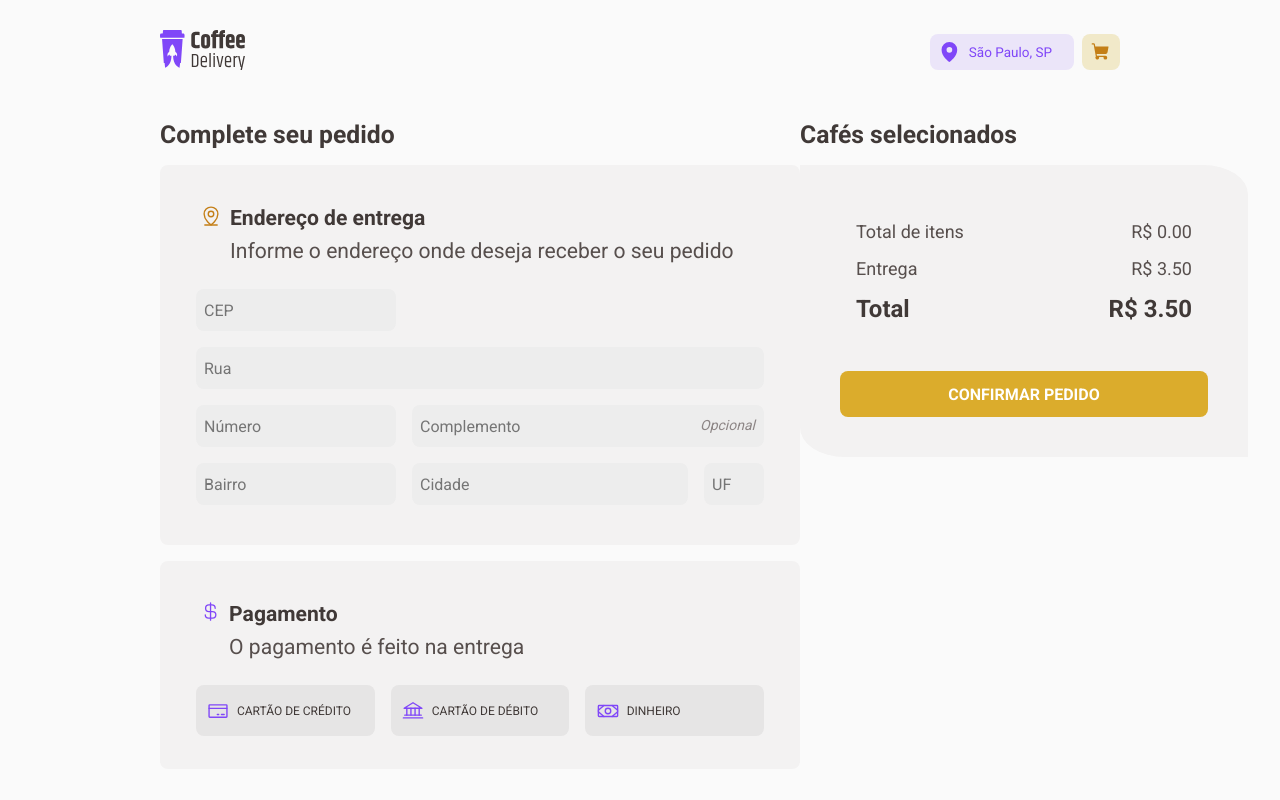
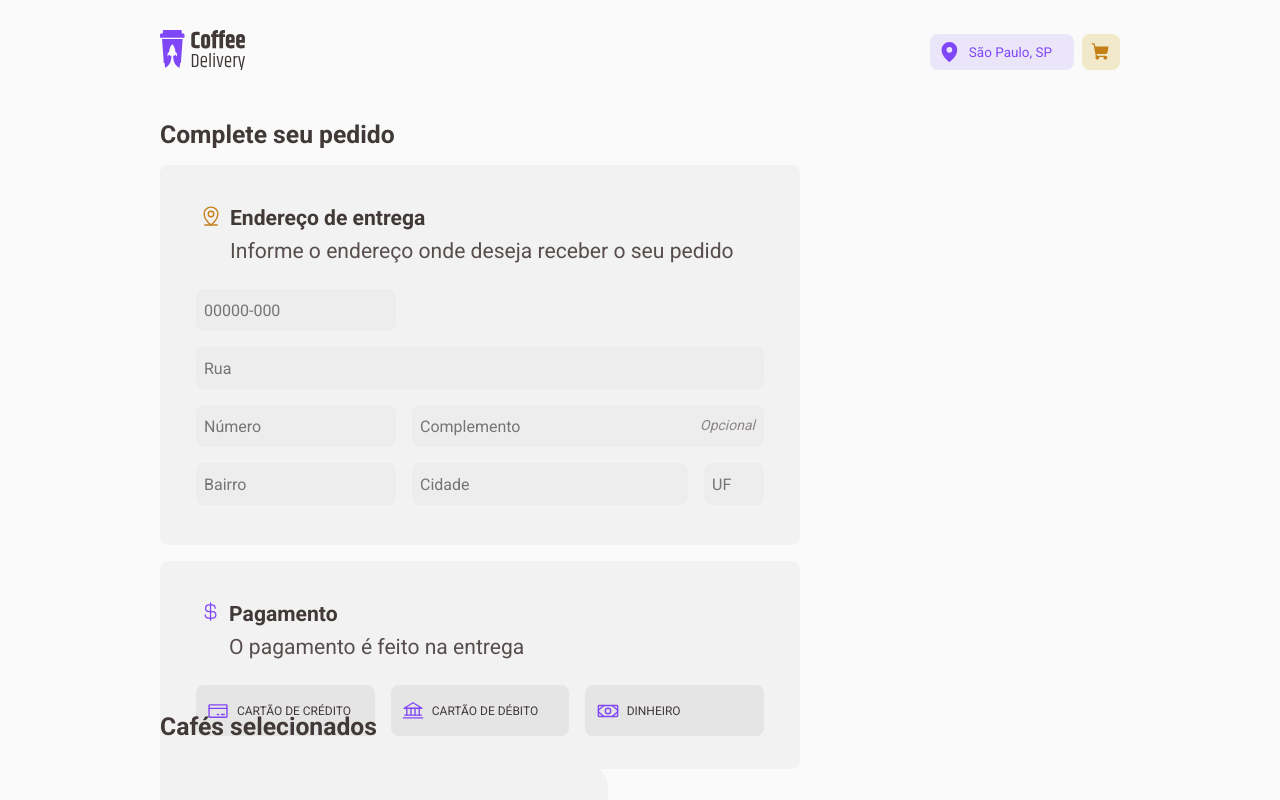
Before and after one commit to chelfonseca/coffee-delivery, a React (Vite) app: page /checkout in a window 1280 px wide. Shown: the top 800 px of the page. Built offline with nearby package versions, Linux system fonts and the light colour scheme.

Commit message:
form test

```diff
--- a/package.json
+++ b/package.json
@@ -10,12 +10,14 @@
     "lint": "eslint src --ext .ts, .tsx"
   },
   "dependencies": {
+    "@hookform/resolvers": "^2.9.10",
     "phosphor-react": "^1.4.1",
     "react": "^18.2.0",
     "react-dom": "^18.2.0",
+    "react-hook-form": "^7.41.2",
     "react-router-dom": "^6.4.3",
-    "styled-components": "^5.3.6"
-
+    "styled-components": "^5.3.6",
+    "zod": "^3.20.2"
   },
   "devDependencies": {
     "@rocketseat/eslint-config": "^1.1.3",
--- a/src/contexts/OrderContext.tsx
+++ b/src/contexts/OrderContext.tsx
@@ -1,4 +1,5 @@
 import { createContext, ReactNode, useState } from 'react'
+import { NewAdreesFormData } from '../pages/Checkout/Components/Order/Components/FormAdress'
 
 import { coffees } from '../products/products'
 
@@ -20,7 +21,8 @@ export interface AdressInfo {
   number: string
   complement?: string
   neighborhood: string
-  stateCode: string
+  city: string
+  state: string
 }
 export interface Order {
   id: string
@@ -39,6 +41,7 @@ export interface OrderContextType {
   total?: number
   updateCart: (idProduct: string, quantity: number) => void
   removeFromCart: (id: string) => void
+  createNewAdress: (data: NewAdreesFormData) => void
   // totalOrder: number
   // deliveryFee: number
 }
@@ -53,7 +56,7 @@ export function OrderContextProvider({ children }: OrderContextProviderProps) {
   const [cart, setCart] = useState<Item[]>([] as Item[])
   // const [temporaryCart, setTemporaryCart] = useState<Item[]>([] as Item[])
   // const [order, setOrder] = useState<Order>({} as Order)
-  // const [adress, setAdress] = useState<AdressInfo>({} as AdressInfo)
+  const [adress, setAdress] = useState<AdressInfo>({} as AdressInfo)
   // const [payment, setPayment] = useState<string>('')
   // const [totalOrder, setTotal] = useState<number>(0)
   // const [deliveryFee, setDeliveryFee] = useState<number>(3.5)
@@ -90,19 +93,9 @@ export function OrderContextProvider({ children }: OrderContextProviderProps) {
     setCart(() => [...itemsUpdated])
   }
 
-  // useEffect(() => {
-  //   setDeliveryFee(3.5)
-  //   const cartAllInfo = cart.map((item) =>
-  //     coffees.find((coffee) => coffee.id === item.id),
-  //   )
-  //   if (cartAllInfo) {
-  //     const totalOrder = cartAllInfo.reduce(
-  //       (acc, item) => acc + (item ? item.price : 0),
-  //       0,
-  //     )
-  //     setTotal(totalOrder)
-  //   }
-  // }, [cart, setCart])
+  function createNewAdress(data: NewAdreesFormData) {
+    setAdress(data)
+  }
 
   return (
     <OrderContext.Provider
@@ -111,6 +104,8 @@ export function OrderContextProvider({ children }: OrderContextProviderProps) {
         cart,
         updateCart,
         removeFromCart,
+        createNewAdress,
+        adress,
 
         // order,
         // adress,
--- a/src/pages/Checkout/Components/Order/Components/FormAdress/index.tsx
+++ b/src/pages/Checkout/Components/Order/Components/FormAdress/index.tsx
@@ -1,3 +1,5 @@
+// import { useContext } from 'react'
+// import { OrderContext } from '../../../../../../contexts/OrderContext'
 import {
   FormAdressContainer,
   InputCity,
@@ -8,11 +10,52 @@ import {
   InputState,
   InputStreet,
 } from './styles'
+// import { FormProvider, useForm } from 'react-hook-form'
+// import * as zod from 'zod'
+// import { zodResolver } from '@hookform/resolvers/zod'
+
+// const newAdressFormValidationSchema = zod.object({
+//   postCode: zod.string().regex(/^d{5}[-]?d{3}$/, 'Inform PostCode'),
+//   street: zod.string().min(1, 'Inform the street'),
+//   number: zod.string().min(1, 'Inform the street number '),
+//   complement: zod.string(),
+//   neighborhood: zod.string().min(1, 'Inform the street'),
+//   city: zod.string().min(1, 'Inform the street'),
+//   state: zod.string().min(1, 'Inform the street').max(2),
+// })
+
+// export type NewAdreesFormData = zod.infer<typeof newAdressFormValidationSchema>
 
 export function FormAdress() {
+  // const { createNewAdress } = useContext(OrderContext)
+
+  // const newAdressForm = useForm<NewAdreesFormData>({
+  //   resolver: zodResolver(newAdressFormValidationSchema),
+  //   defaultValues: {
+  //     postCode: '00000-000',
+  //     street: ' ',
+  //     number: '0',
+  //     complement: '',
+  //     neighborhood: ' ',
+  //     city: ' ',
+  //     state: 'SP',
+  //   },
+  // })
+
+  // const { handleSubmit, reset } = newAdressForm
+  // function handleCreateNewAdress(data: NewAdreesFormData) {
+  //   console.log(data)
+  //   createNewAdress(data)
+  //   reset()
+  // }
+
   return (
-    <FormAdressContainer>
-      <InputPostCode placeholder="CEP" />
+    <FormAdressContainer
+    // onSubmit={handleSubmit(handleCreateNewAdress)}
+    // id="adressForm"
+    >
+      {/* <FormProvider {...newAdressForm}> */}
+      <InputPostCode placeholder="00000-000" />
       <InputStreet placeholder="Rua" />
       <InputNumber placeholder="Número" />
       <InputComplement placeholder="Complemento" />
@@ -20,6 +63,8 @@ export function FormAdress() {
       <InputNeighborhood placeholder="Bairro" />
       <InputCity placeholder="Cidade" />
       <InputState placeholder="UF" />
+      {/* </FormProvider> */}
+      {/* <button type="submit">Teste</button> */}
     </FormAdressContainer>
   )
 }
--- a/src/pages/Checkout/Components/Order/Components/FormAdress/styles.tsx
+++ b/src/pages/Checkout/Components/Order/Components/FormAdress/styles.tsx
@@ -1,6 +1,6 @@
 import styled from 'styled-components'
 
-export const FormAdressContainer = styled.form`
+export const FormAdressContainer = styled.div`
   display: grid;
   grid-template-columns: 12.5rem 17.25rem 3.75rem;
   grid-template-rows: 2.625rem 2.625rem 2.625rem 2.625rem;
--- a/src/pages/Checkout/Components/Order/index.tsx
+++ b/src/pages/Checkout/Components/Order/index.tsx
@@ -1,5 +1,4 @@
 import { OrderContainer, OrderContainerMain, BasicHeader } from './styles'
-
 import { MapPinLine } from 'phosphor-react'
 import { FormAdress } from './Components/FormAdress'
 import { Payment } from './Components/Payment'
@@ -8,6 +7,7 @@ export function Order() {
   return (
     <OrderContainer>
       <h3>Complete seu pedido</h3>
+
       <OrderContainerMain>
         <BasicHeader variantColor="yellow-dark">
           <MapPinLine size={22} />
--- a/src/pages/Checkout/Components/Selected/index.tsx
+++ b/src/pages/Checkout/Components/Selected/index.tsx
@@ -17,28 +17,6 @@ export function Selected() {
   )
 
   const deliveryFee = 3.5
-  // useEffect(() => {
-  //   if (cartAllInfo) {
-  //     const total = cartAllInfo.reduce(
-  //       (acc, item) => acc + (item ? item.price : 0),
-  //       0,
-  //     )
-  //   }
-  //   setTotalOrder((state) => state + 1)
-  // }, [cartAllInfo])
-
-  // useEffect(() => {
-  //   const cartAllInfo = cart.map((item) =>
-  //     coffees.find((coffee) => coffee.id === item.id),
-  //   )
-  //   if (cartAllInfo) {
-  //     const total = cartAllInfo.reduce(
-  //       (acc, item) => acc + (item ? item.price : 0),
-  //       0,
-  //     )
-  //   }
-  //   setTotalOrder(total)
-  // }, [cart, coffees])
 
   return (
     <SelectedContainer>
@@ -70,7 +48,9 @@ export function Selected() {
             </tr>
           </tfoot>
         </table>
-        <PurchaseButton>Confirmar Pedido</PurchaseButton>
+        <PurchaseButton type="submit" form="adressForm">
+          Confirmar Pedido
+        </PurchaseButton>
       </SelectedContainerMain>
     </SelectedContainer>
   )
--- a/src/pages/Checkout/index.tsx
+++ b/src/pages/Checkout/index.tsx
@@ -2,11 +2,55 @@ import { Order } from './Components/Order'
 import { Selected } from './Components/Selected'
 import { CheckoutContainer } from './styles'
 
+import { FormProvider, useForm } from 'react-hook-form'
+import * as zod from 'zod'
+import { zodResolver } from '@hookform/resolvers/zod'
+import { useContext } from 'react'
+import { OrderContext } from '../../contexts/OrderContext'
+
+const newAdressFormValidationSchema = zod.object({
+  postCode: zod.string().regex(/^d{5}[-]?d{3}$/, 'Inform PostCode'),
+  street: zod.string().min(1, 'Inform the street'),
+  number: zod.string().min(1, 'Inform the street number '),
+  complement: zod.string(),
+  neighborhood: zod.string().min(1, 'Inform the street'),
+  city: zod.string().min(1, 'Inform the street'),
+  state: zod.string().min(1, 'Inform the street').max(2),
+})
+
+export type NewAdreesFormData = zod.infer<typeof newAdressFormValidationSchema>
+
 export function Checkout() {
+  const { createNewAdress } = useContext(OrderContext)
+
+  const newAdressForm = useForm<NewAdreesFormData>({
+    resolver: zodResolver(newAdressFormValidationSchema),
+    defaultValues: {
+      postCode: '00000-000',
+      street: ' ',
+      number: '0',
+      complement: '',
+      neighborhood: ' ',
+      city: ' ',
+      state: 'SP',
+    },
+  })
+
+  const { handleSubmit, reset } = newAdressForm
+  function handleCreateNewAdress(data: NewAdreesFormData) {
+    console.log(data)
+    createNewAdress(data)
+    reset()
+  }
   return (
     <CheckoutContainer>
-      <Order />
-      <Selected />
+      <form onSubmit={handleSubmit(handleCreateNewAdress)} id="adressForm">
+        <FormProvider {...newAdressForm}>
+          <Order />
+          <Selected />
+        </FormProvider>
+        <button type="submit">Teste</button>
+      </form>
     </CheckoutContainer>
   )
 }
```
Also changed, not shown: 1 other file (tests, documents, lock files or other folders).
